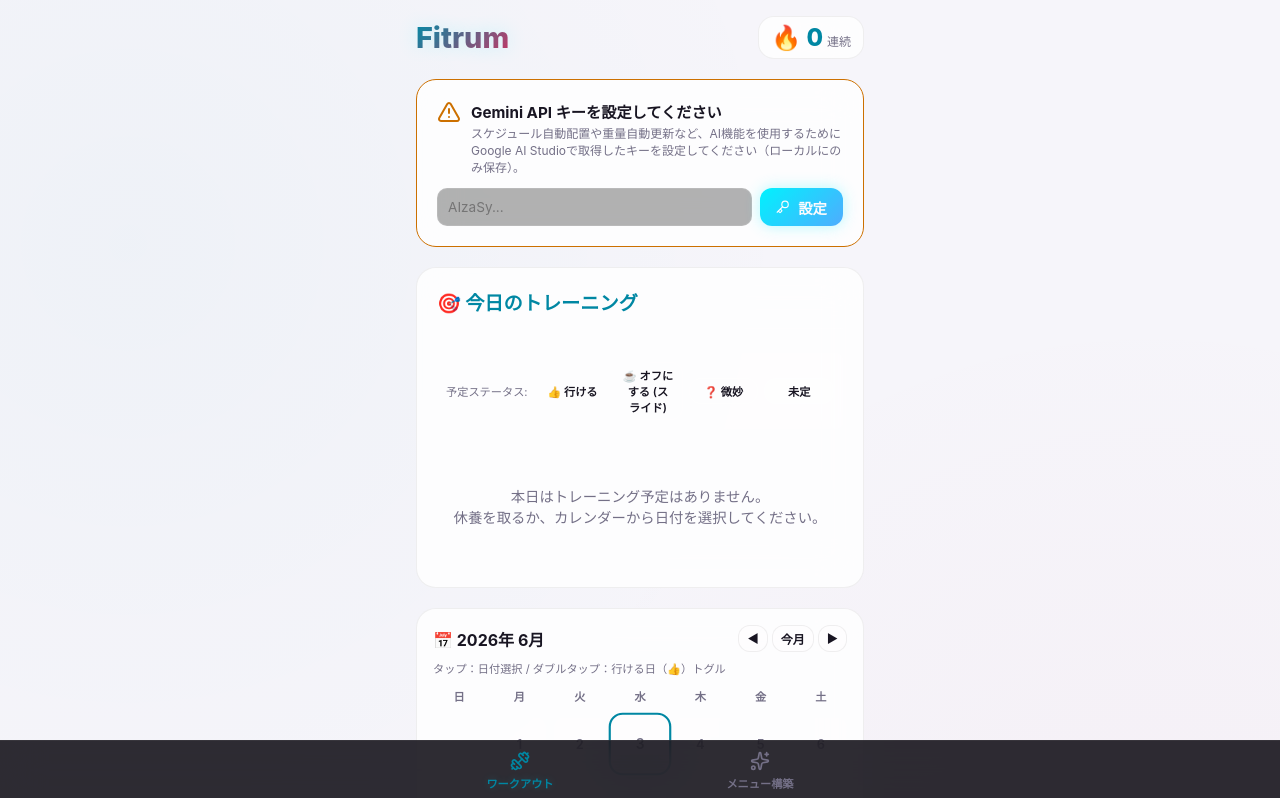
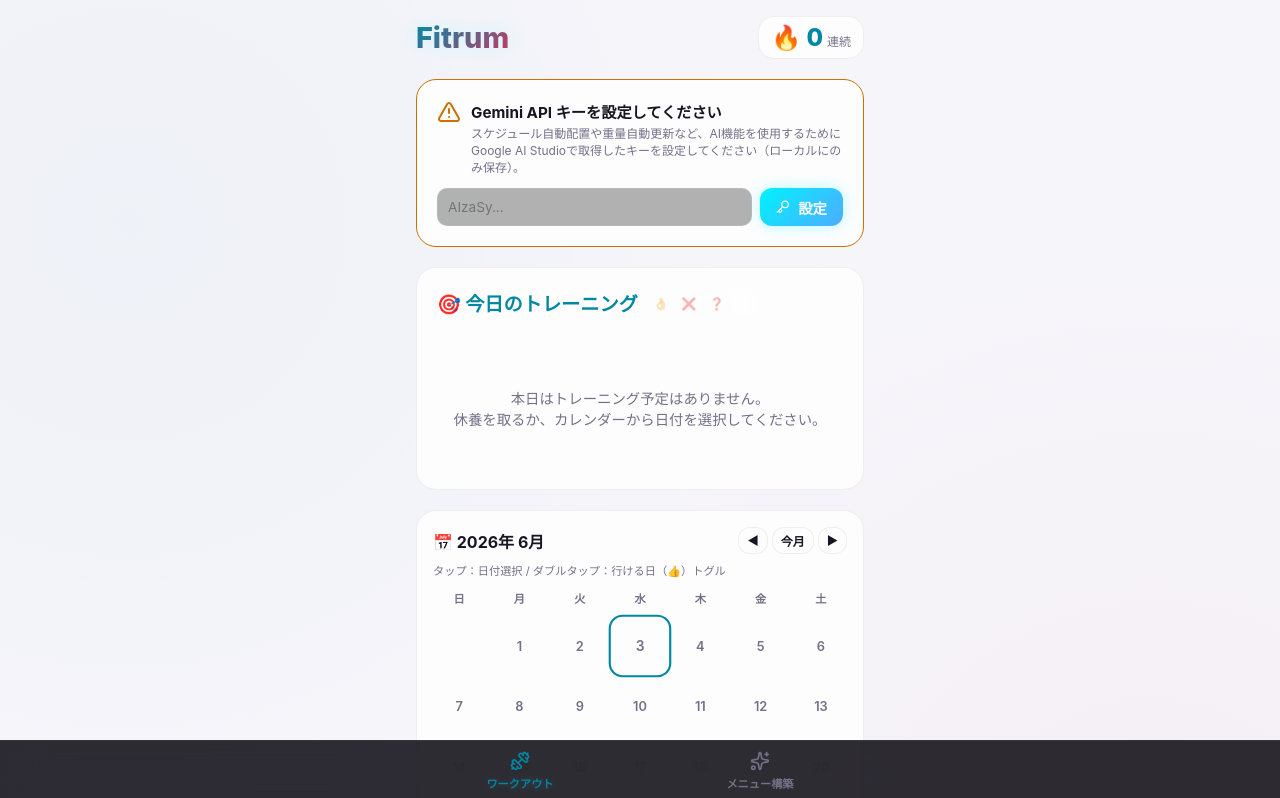
Before and after one commit to cossbeet-creator/aurafit, a Next.js app: page / in a window 1280 px wide. Shown: the top 798 px of the page. Built offline with nearby package versions, Linux system fonts and the light colour scheme.

Commit message:
Refactor workout date status change controls into a compact header toolbar, and update double-tap cyclic toggle behaviour to use toggleDateState

```diff
--- a/src/app/page.tsx
+++ b/src/app/page.tsx
@@ -372,15 +372,13 @@
     setSpecificDateState(dateStr, next);
   };
 
-  // カレンダー日付クリックハンドラー（シングルタップで選択、ダブルタップで行ける日をトグル）
+  // カレンダー日付クリックハンドラー（シングルタップで選択、ダブルタップで全ステータス循環トグル）
   const handleDayClick = (dateStr: string) => {
     const now = Date.now();
     const isDoubleTap = lastTapInfo.dateStr === dateStr && (now - lastTapInfo.time) < 300;
 
     if (isDoubleTap) {
-      const currentState = dateStates[dateStr] || "DEFAULT";
-      const nextState = currentState === "CONFIRMED_GO" ? "DEFAULT" : "CONFIRMED_GO";
-      setSpecificDateState(dateStr, nextState);
+      toggleDateState(dateStr);
       setLastTapInfo({ dateStr: "", time: 0 });
     } else {
       setSelectedDateStr(dateStr);
@@ -1336,10 +1334,49 @@
               </div>
             )}
 
-            <div className={styles.workoutHeader}>
+            <div className={styles.workoutHeader} style={{ flexDirection: "column", alignItems: "stretch", gap: "8px" }}>
+              <div style={{ display: "flex", justifyContent: "space-between", alignItems: "flex-start", gap: "8px", flexWrap: "wrap" }}>
+                <div style={{ display: "flex", alignItems: "center", gap: "8px", flexWrap: "wrap" }}>
                   <div className={styles.workoutTitle}>
                     {selectedDateStr === formatDate(new Date()) ? "🎯 今日のトレーニング" : `📅 ${selectedDateStr} の予定`}
-                {currentWorkoutName && <span style={{ fontSize: "0.85rem", color: "var(--text-muted)", marginLeft: "8px" }}>- {currentWorkoutName}</span>}
+                  </div>
+                  {/* コンパクト絵文字ステータスバー */}
+                  {!isWorkoutCompleted && (
+                    <div style={{ display: "flex", gap: "4px", background: "rgba(255,255,255,0.03)", padding: "2px", borderRadius: "20px", border: "1px solid rgba(255,255,255,0.05)" }}>
+                      <button
+                        onClick={() => setSpecificDateState(selectedDateStr, "CONFIRMED_GO")}
+                        style={{
+                          background: dateStates[selectedDateStr] === "CONFIRMED_GO" ? "var(--status-go)" : "transparent",
+                          border: "none", borderRadius: "50%", width: "24px", height: "24px", display: "flex", alignItems: "center", justifyContent: "center", fontSize: "0.75rem", cursor: "pointer", opacity: dateStates[selectedDateStr] === "CONFIRMED_GO" ? 1 : 0.4
+                        }}
+                        title="👌 行ける"
+                      >👌</button>
+                      <button
+                        onClick={() => setSpecificDateState(selectedDateStr, "CONFIRMED_NO")}
+                        style={{
+                          background: dateStates[selectedDateStr] === "CONFIRMED_NO" ? "var(--status-no)" : "transparent",
+                          border: "none", borderRadius: "50%", width: "24px", height: "24px", display: "flex", alignItems: "center", justifyContent: "center", fontSize: "0.75rem", cursor: "pointer", opacity: dateStates[selectedDateStr] === "CONFIRMED_NO" ? 1 : 0.4
+                        }}
+                        title="❌ オフ (スライド)"
+                      >❌</button>
+                      <button
+                        onClick={() => setSpecificDateState(selectedDateStr, "MAYBE")}
+                        style={{
+                          background: dateStates[selectedDateStr] === "MAYBE" ? "var(--status-maybe)" : "transparent",
+                          border: "none", borderRadius: "50%", width: "24px", height: "24px", display: "flex", alignItems: "center", justifyContent: "center", fontSize: "0.75rem", cursor: "pointer", opacity: dateStates[selectedDateStr] === "MAYBE" ? 1 : 0.4
+                        }}
+                        title="微妙"
+                      >❓</button>
+                      <button
+                        onClick={() => setSpecificDateState(selectedDateStr, "DEFAULT")}
+                        style={{
+                          background: !dateStates[selectedDateStr] || dateStates[selectedDateStr] === "DEFAULT" ? "rgba(255,255,255,0.15)" : "transparent",
+                          border: "none", borderRadius: "50%", width: "24px", height: "24px", display: "flex", alignItems: "center", justifyContent: "center", fontSize: "0.65rem", fontWeight: "bold", color: "#fff", cursor: "pointer", opacity: !dateStates[selectedDateStr] || dateStates[selectedDateStr] === "DEFAULT" ? 1 : 0.4
+                        }}
+                        title="未定"
+                      >未</button>
+                    </div>
+                  )}
                 </div>
                 <div style={{ display: "flex", gap: "6px" }}>
                   {currentWorkoutName && !isWorkoutCompleted && (
@@ -1354,76 +1391,8 @@
                   )}
                 </div>
               </div>
-
-            {/* 選択日の予定ステータス変更パネル（スマホ操作性の向上） */}
-            {!isWorkoutCompleted && (
-              <div style={{
-                display: "flex",
-                gap: "6px",
-                marginTop: "8px",
-                marginBottom: "16px",
-                flexWrap: "wrap",
-                background: "rgba(255, 255, 255, 0.02)",
-                padding: "8px",
-                borderRadius: "8px",
-                border: "1px solid rgba(255, 255, 255, 0.05)",
-                alignItems: "center"
-              }}>
-                <span style={{ fontSize: "0.7rem", color: "var(--text-muted)", marginRight: "4px" }}>予定ステータス:</span>
-                <button
-                  className={styles.btnSecondary}
-                  style={{
-                    padding: "4px 8px",
-                    fontSize: "0.7rem",
-                    background: dateStates[selectedDateStr] === "CONFIRMED_GO" ? "var(--status-go)" : "",
-                    color: dateStates[selectedDateStr] === "CONFIRMED_GO" ? "#000" : "",
-                    border: dateStates[selectedDateStr] === "CONFIRMED_GO" ? "none" : "1px solid rgba(255,255,255,0.1)"
-                  }}
-                  onClick={() => setSpecificDateState(selectedDateStr, "CONFIRMED_GO")}
-                >
-                  👍 行ける
-                </button>
-                <button
-                  className={styles.btnSecondary}
-                  style={{
-                    padding: "4px 8px",
-                    fontSize: "0.7rem",
-                    background: dateStates[selectedDateStr] === "CONFIRMED_NO" ? "var(--status-no)" : "",
-                    color: dateStates[selectedDateStr] === "CONFIRMED_NO" ? "#fff" : "",
-                    border: dateStates[selectedDateStr] === "CONFIRMED_NO" ? "none" : "1px solid rgba(255,255,255,0.1)"
-                  }}
-                  onClick={() => setSpecificDateState(selectedDateStr, "CONFIRMED_NO")}
-                >
-                  ☕️ オフにする (スライド)
-                </button>
-                <button
-                  className={styles.btnSecondary}
-                  style={{
-                    padding: "4px 8px",
-                    fontSize: "0.7rem",
-                    background: dateStates[selectedDateStr] === "MAYBE" ? "var(--status-maybe)" : "",
-                    color: dateStates[selectedDateStr] === "MAYBE" ? "#000" : "",
-                    border: dateStates[selectedDateStr] === "MAYBE" ? "none" : "1px solid rgba(255,255,255,0.1)"
-                  }}
-                  onClick={() => setSpecificDateState(selectedDateStr, "MAYBE")}
-                >
-                  ❓ 微妙
-                </button>
-                <button
-                  className={styles.btnSecondary}
-                  style={{
-                    padding: "4px 8px",
-                    fontSize: "0.7rem",
-                    background: !dateStates[selectedDateStr] || dateStates[selectedDateStr] === "DEFAULT" ? "rgba(255,255,255,0.1)" : "",
-                    color: !dateStates[selectedDateStr] || dateStates[selectedDateStr] === "DEFAULT" ? "var(--text-main)" : "",
-                    border: "1px solid rgba(255,255,255,0.1)"
-                  }}
-                  onClick={() => setSpecificDateState(selectedDateStr, "DEFAULT")}
-                >
-                  未定
-                </button>
-              </div>
-            )}
+              {currentWorkoutName && <div style={{ fontSize: "0.85rem", color: "var(--text-muted)", marginTop: "2px" }}>- {currentWorkoutName}</div>}
+            </div>
 
             {/* AI体調調整が適用されている場合のメッセージ */}
             {activeAdjustmentReason && (
@@ -1630,17 +1599,14 @@
 
             <div style={{ display: "flex", flexDirection: "column", gap: "12px" }}>
               <div style={{ display: "flex", gap: "10px", justifyContent: "center", fontSize: "0.7rem", color: "var(--text-muted)" }}>
-                <span style={{ display: "flex", alignItems: "center", gap: "4px" }}><span style={{ width: "8px", height: "8px", borderRadius: "50%", background: "var(--status-default)" }}></span> 未定</span>
-                <span style={{ display: "flex", alignItems: "center", gap: "4px" }}><span style={{ width: "8px", height: "8px", borderRadius: "50%", background: "var(--status-go)" }}></span> 行ける(確)</span>
-                <span style={{ display: "flex", alignItems: "center", gap: "4px" }}><span style={{ width: "8px", height: "8px", borderRadius: "50%", background: "var(--status-no)" }}></span> オフ</span>
-                <span style={{ display: "flex", alignItems: "center", gap: "4px" }}><span style={{ width: "8px", height: "8px", borderRadius: "50%", background: "var(--status-maybe)" }}></span> 微妙</span>
+                <span style={{ display: "flex", alignItems: "center", gap: "4px" }}><span style={{ width: "8px", height: "8px", borderRadius: "50%", background: "var(--status-default)" }}></span> 未</span>
+                <span style={{ display: "flex", alignItems: "center", gap: "4px" }}><span style={{ width: "8px", height: "8px", borderRadius: "50%", background: "var(--status-go)" }}></span> 👌</span>
+                <span style={{ display: "flex", alignItems: "center", gap: "4px" }}><span style={{ width: "8px", height: "8px", borderRadius: "50%", background: "var(--status-no)" }}></span> ❌</span>
+                <span style={{ display: "flex", alignItems: "center", gap: "4px" }}><span style={{ width: "8px", height: "8px", borderRadius: "50%", background: "var(--status-maybe)" }}></span> ❓</span>
               </div>
 
               <div className={styles.calendarActions}>
-                <button className={styles.btnSecondary} onClick={() => toggleDateState(selectedDateStr)}>
-                  選択日の予定を変更
-                </button>
-                <button className={styles.btnPrimary} onClick={buildScheduleWithAI}>
+                <button className={styles.btnPrimary} style={{ width: "100%" }} onClick={buildScheduleWithAI}>
                   <Sparkles size={14} /> AIスケジュール構築
                 </button>
               </div>
```
Lines whose indentation alone changed are shown as unchanged.
